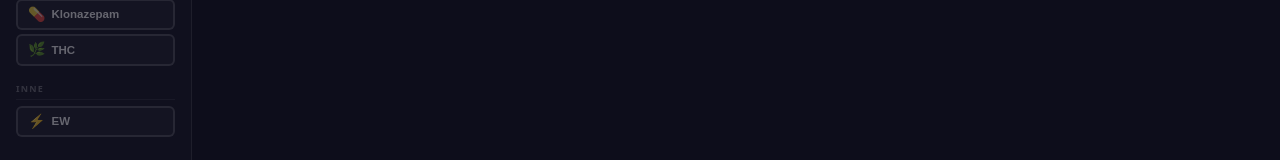
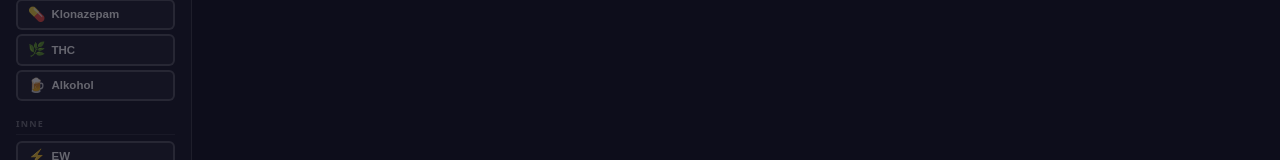
Before and after one commit to hypothermia15/bipolar, a React (Vite) app: page / in a window 1280 px wide. Shown: the part 511-671 px from the top of the page. Built offline with nearby package versions, Linux system fonts and the light colour scheme.

Commit message:
alcohol added

```diff
--- a/src/components/DrugControls.jsx
+++ b/src/components/DrugControls.jsx
@@ -9,7 +9,7 @@ export default function DrugControls({ activeDrugs, toggleDrug, lang }) {
     { title: t.sections.stabilizers, keys: ["lithium", "valproate", "lamotrigine"] },
     { title: t.sections.antipsychotics, keys: ["aripiprazole", "quetiapine", "olanzapine", "risperidone"] },
     { title: t.sections.psychedelics, keys: ["ketamine", "mdma", "ayahuasca"] },
-    { title: t.sections.substances, keys: ["clonazepam", "thc"] },
+    { title: t.sections.substances, keys: ["clonazepam", "thc", "alcohol"] },
     { title: t.sections.other, keys: ["ect"] },
   ];
 
--- a/src/data/drugs.js
+++ b/src/data/drugs.js
@@ -201,6 +201,21 @@ export const DRUGS = {
       { url: "https://pubmed.ncbi.nlm.nih.gov/22189930/" },
     ],
   },
+  alcohol: {
+    wallStr: 1.5,
+    wells: [
+      { cx: -0.68, depth: 2.6, w: 0.22 },
+      { cx:  0.00, depth: 0.0, w: 0.25 },
+      { cx:  0.68, depth: 2.7, w: 0.22 },
+    ],
+    damping: 0.90, gravity: 8, barrierH: 0, jitter: 0.40,
+    icon: "🍺", color: "#e67e22",
+    halfLife: 6, onset: 1,
+    refs: [
+      { url: "https://pubmed.ncbi.nlm.nih.gov/21223274/" },
+      { url: "https://pubmed.ncbi.nlm.nih.gov/15800147/" },
+    ],
+  },
 };
 
 export const BASE = {
--- a/src/locales/index.js
+++ b/src/locales/index.js
@@ -134,6 +134,12 @@ export const translations = {
         desc: "Reset krajobrazu — mania i depresja prawie plaskie, eutymia staje sie prawdziwym atraktorem.",
         detail: "Elektrowstrzasy. Najsilniejsza metoda przerywania epizodow. Dramatyczna zmiana topologii.",
         refs: ["UK ECT Review Group 2003 (Lancet)", "Dierckx et al. 2012 — meta-analiza", "Versiani et al. 2011 — EW w manii"]
+      },
+      alcohol: {
+        label: "Alkohol",
+        desc: "Destabilizuje krajobraz, poglebiajac oba patologiczne baseny. Chwilowe spowolnienie ustepuje miejsca zwiekszonemu chaosowi i ryzyku nawrotu.",
+        detail: "Dziala hamujaco na OUN (GABA), co doraźnie spowalnia kulke (sedacja). Jednak metabolity i efekt 'rebound' poglebiaja dolki manii i depresji, czyniac je silniejszymi atraktorami. Zwieksza cyklowanie i ryzyko zachowan impulsywnych.",
+        refs: ["Boden & Fergusson 2011 — metaanaliza", "Salloum et al. 2005 — alkohol w ChAD"]
       }
     }
   },
@@ -143,6 +149,7 @@ export const translations = {
     sections: {
       stabilizers: "Mood Stabilizers",
       antipsychotics: "Antipsychotics",
+      psychedelics: "Psychedelics",
       substances: "Substances",
       other: "Other"
     },
@@ -271,6 +278,12 @@ export const translations = {
         desc: "Landscape reset — mania and depression become almost flat, euthymia becomes a true attractor.",
         detail: "Electroconvulsive therapy. Most potent method for breaking severe episodes. Dramatic topological change.",
         refs: ["UK ECT Review Group 2003 (Lancet)", "Dierckx et al. 2012 — meta-analysis", "Versiani et al. 2011 — ECT in mania"]
+      },
+      alcohol: {
+        label: "Alcohol",
+        desc: "Destabilizes the landscape by deepening both pathological basins. Temporary slowing gives way to increased chaos and relapse risk.",
+        detail: "CNS depressant (GABAergic). While initially slowing the ball (sedation), its long-term effects and rebound deepen both manic and depressive wells, making them stronger attractors. Increases cycling and impulsivity.",
+        refs: ["Boden & Fergusson 2011 — meta-analysis", "Salloum et al. 2005 — alcohol in bipolar"]
       }
     }
   },
@@ -407,9 +420,15 @@ export const translations = {
       ect: {
         label: "EKT",
         desc: "Landschafts-Reset — Manie und Depression fast flach, Euthymie wird zum wahren Attraktor.",
-        detail: "Elektrokonvulsionstherapie. Stärkste Methode zur Unterbrechung schwerer Episoden.",
+        detail: "Elektrokonvulsionstherapie. Stärkste Methode zur Unterbrechung schwerer Episoden. Dramatische topologische Veränderung.",
         refs: ["UK ECT Review Group 2003 (Lancet)", "Dierckx et al. 2012 — Meta-Analyse", "Versiani et al. 2011 — EKT bei Manie"]
+      },
+      alcohol: {
+        label: "Alkohol",
+        desc: "Destabilisiert die Landschaft, indem beide pathologischen Becken vertieft werden. Kurzzeitige Verlangsamung weicht erhöhtem Chaos und Rückfallrisiko.",
+        detail: "ZNS-Depressivum (GABAerg). Während es den Ball anfangs verlangsamt (Sedierung), vertiefen Langzeitfolgen und Rebound-Effekte sowohl manische als auch depressive Mulden. Erhöht das Cycling- und Impulsivitätsrisiko.",
+        refs: ["Boden & Fergusson 2011 — Meta-Analyse", "Salloum et al. 2005 — Alkohol bei Bipolarität"]
       }
-    }
-  }
-};
+      }
+      }
+      };
```
